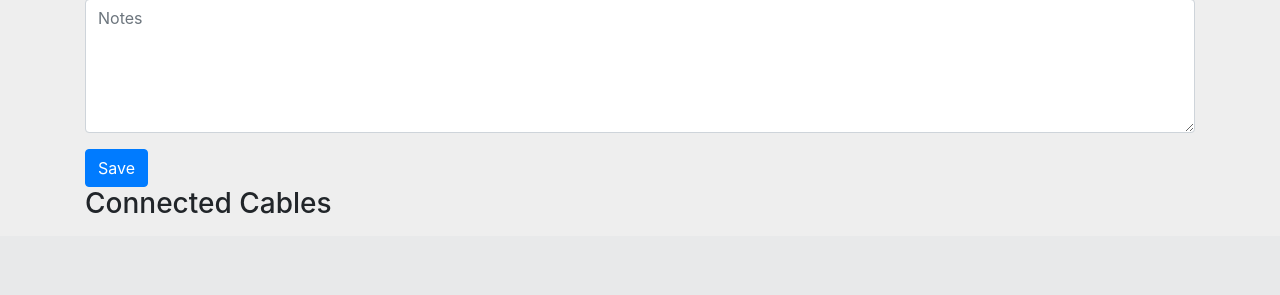
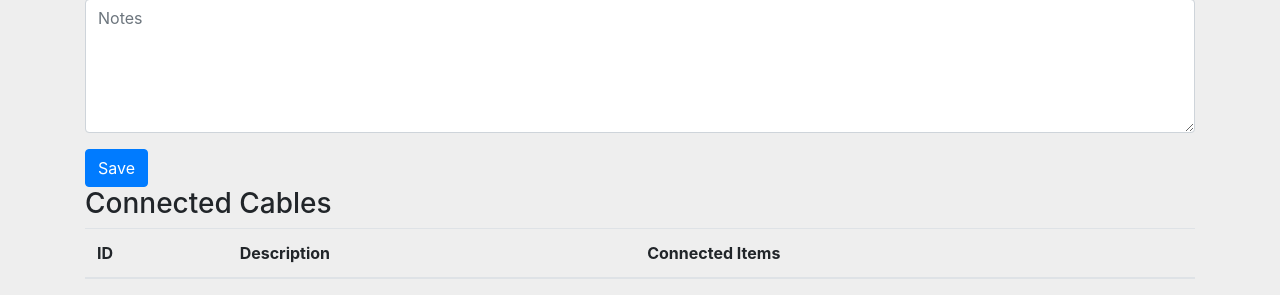
Before and after one commit to brianmpollack/Inventory, a PHP site: page /view_item.php in a window 1280 px wide. Shown: the part 605-900 px from the top of the page. Before the commit the page ends 819 px from the top, so only its background shows below. Run offline with PHP 8.4, Linux system fonts and the light colour scheme; the visitor is signed in with stand-in values (Sample User, id 1); data that the repository does not hold is empty; some libraries are stand-ins or nearby versions.

Commit message:
Viewing item shows connected cables and other items

```diff
--- a/Controller/view_item.php
+++ b/Controller/view_item.php
@@ -9,6 +9,10 @@ if(isset($_GET['inventory_id'])) {
         $prefill_serial = $item->getSerialNumber();
         $prefill_mac_address = $item->getMacAddress();
         $prefill_notes = $item->getNotes();
-        $cable_connections = ItemCable::getAllWithItem($item->getInventoryID());
+        $items_cables = ItemCable::getAllWithItem($item->getInventoryID());
+        $connected_cables = array();
+        foreach($items_cables as $item_cable) {
+            $connected_cables[] = Cable::retrieveFromDatabase($item_cable->getCableID());
+        }
     }
 }
--- a/Model/item.php
+++ b/Model/item.php
@@ -1,5 +1,6 @@
 <?php
 require_once("Model/database.php");
+require_once("Model/cable.php");
 class Item {
     // protected $item_id;
     protected $inventory_id;
@@ -166,10 +167,17 @@ class Item {
     }
 
     static function getItemsConnectedToCable($cable_id) {
+        $cable_ids_to_lookup = array();
+        $cables_to_lookup = Cable::getCablesConnectedToCable($cable_id);
+        foreach($cables_to_lookup as $cable_to_lookup) {
+            $cable_ids_to_lookup[] = $cable_to_lookup->getID();
+        }
+        $cable_ids_to_lookup[] = $cable_id;
         $arr = array();
         $database = Database::createConnection();
         $stmt = $database->prepare("SELECT `item_inventory_id` FROM `items_cables` WHERE `cable_id`=?");
-        $cable_id = pack("H*", str_pad($cable_id, 4, "0", STR_PAD_LEFT));
+        foreach($cable_ids_to_lookup as $cable_to_lookup) {
+            $cable_id = pack("H*", str_pad($cable_to_lookup, 4, "0", STR_PAD_LEFT));
             $stmt->bind_param("s", $cable_id);
             $stmt->execute();
             $stmt->store_result();
@@ -177,6 +185,8 @@ class Item {
             while($stmt->fetch()) {
                 $arr[] = Item::retrieveFromDatabase(Item::unpack($id));
             }
+        }
+
         return $arr;
     }
 }
--- a/view_item.php
+++ b/view_item.php
@@ -1,6 +1,7 @@
 <?php
 require_once('Controller/validate_logged_in.php');
 require_once('Model/item.php');
+require_once('Model/cable.php');
 require_once('Controller/save_item.php');
 require_once('Controller/view_item.php');
 ?>
@@ -81,14 +82,36 @@ require_once('Controller/view_item.php');
                 </div>
                 <button type="submit" class="btn btn-primary" name="submit" value="save-item">Save</button>
             </form>
+            <?php if(isset($connected_cables)): ?>
+
+            <?php endif; ?>
             <h3>Connected Cables</h3>
-            <ul>
-                <?php foreach($cable_connections as $cable_connection): ?>
-                    <li>
-                        <a href="./view_cable.php?id=<?php echo urlencode($cable_connection->getCableID()); ?>"><?php echo $cable_connection->getCableID(); ?></a>
-                    </li>
-                <?php endforeach; ?>
-            </ul>
+            <table class="table">
+                <thead>
+                    <tr>
+                        <th>ID</th>
+                        <th>Description</th>
+                        <th>Connected Items</th>
+                    </tr>
+                </thead>
+                <tbody>
+                    <?php foreach($connected_cables as $connected_cable): ?>
+                    <tr>
+                        <td><a href="./view_cable.php?id=<?php echo urlencode($connected_cable->getID()); ?>"><?php echo $connected_cable->getID(); ?></a></td>
+                        <td><a href="./view_cable.php?id=<?php echo urlencode($connected_cable->getID()); ?>"><?php echo $connected_cable->getDescription(); ?></a></td>
+                        <td>
+                            <?php $connected_items = Item::getItemsConnectedToCable($connected_cable->getID()); ?>
+                            <?php foreach($connected_items as $connected_item): ?>
+                            <?php if($connected_item->getInventoryID() != $item->getInventoryID()): ?>
+                            <a href="./view_item.php?inventory_id=<?php echo urlencode($connected_item->getInventoryID()); ?>"><?php echo $connected_item->getDescription(); ?></a>
+                            <br>
+                            <?php endif; ?>
+                            <?php endforeach; ?>
+                        </td>
+                    </tr>
+                    <?php endforeach; ?>
+                </tbody>
+            </table>
         </div>
         <script src="vendor/jquery-3.3.1.slim.min.js" integrity="sha384-q8i/X+965DzO0rT7abK41JStQIAqVgRVzpbzo5smXKp4YfRvH+8abtTE1Pi6jizo" crossorigin="anonymous"></script>
         <script src="vendor/popper.min.js" integrity="sha384-ZMP7rVo3mIykV+2+9J3UJ46jBk0WLaUAdn689aCwoqbBJiSnjAK/l8WvCWPIPm49" crossorigin="anonymous"></script>
```
Lines whose indentation alone changed are shown as unchanged.
